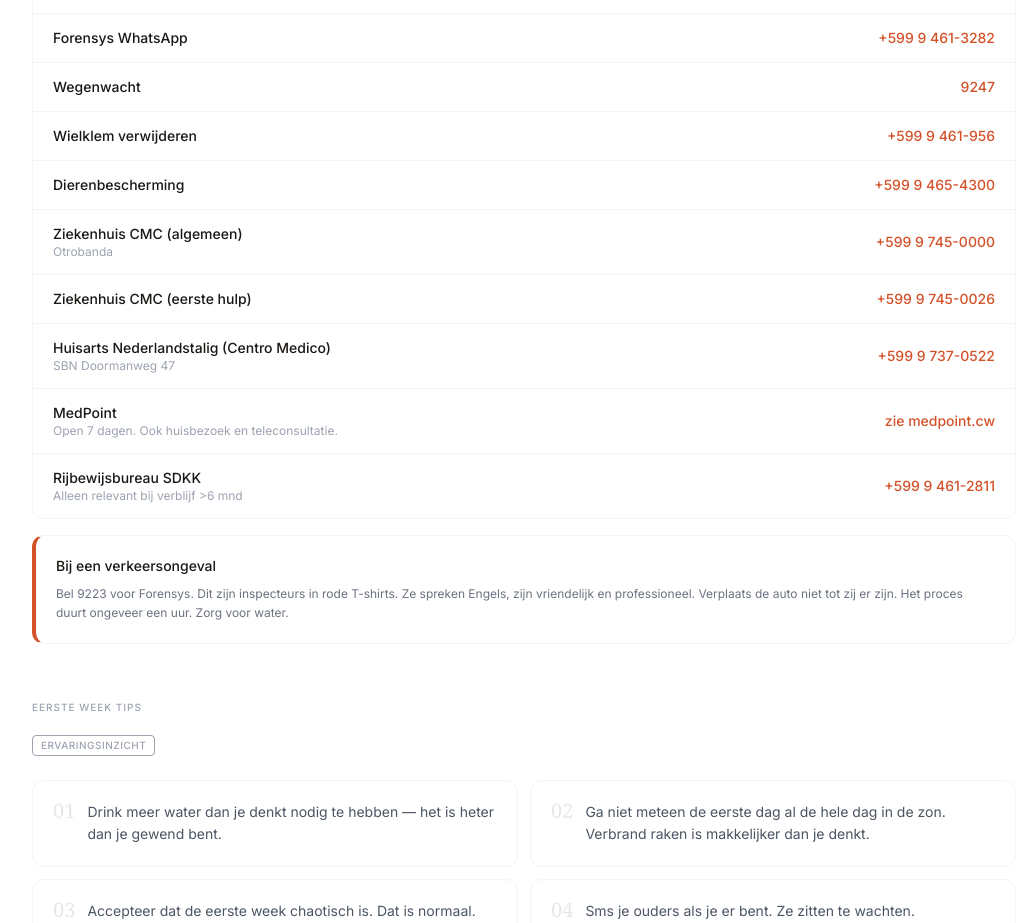
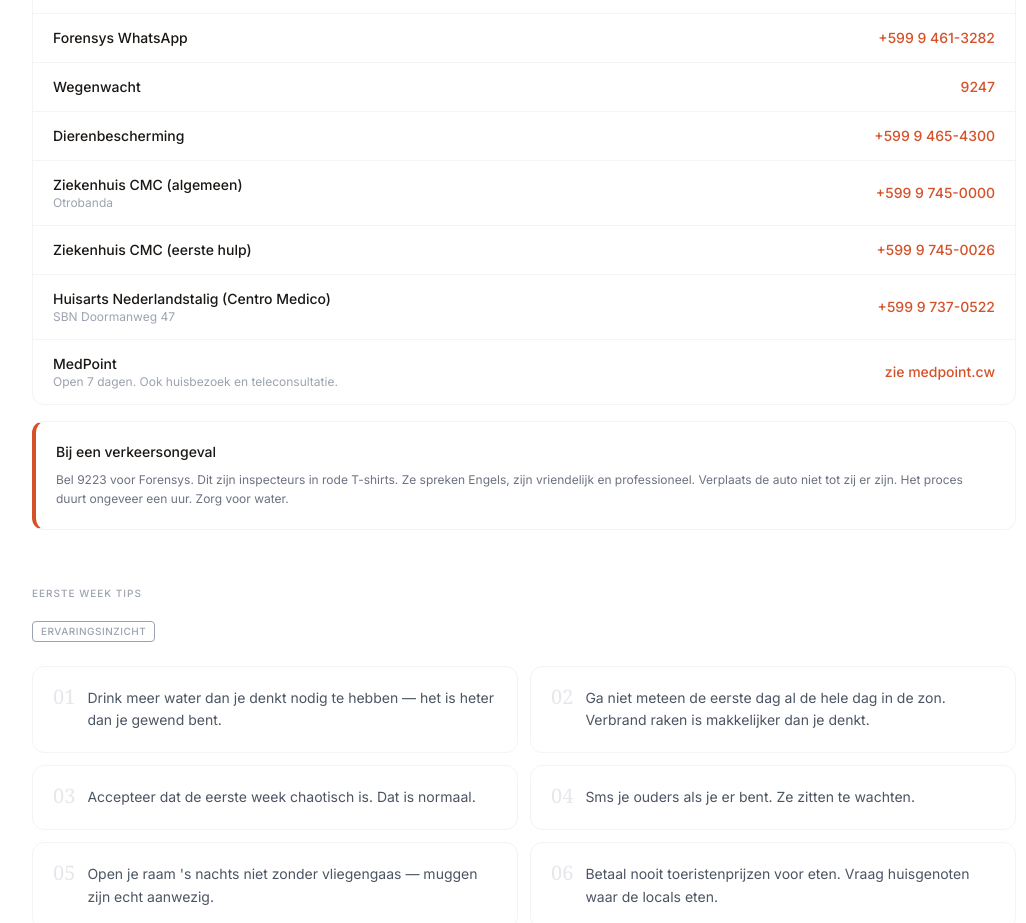
Before and after one commit to jessevenniker/stagestart, a React (Vite) app: page /eerste-week in a window 1280 px wide. Shown: the part 2930-3853 px from the top of the page, without its empty margins (116-1142 px from the left). Built offline with nearby package versions, Linux system fonts and the light colour scheme.

Commit message:
Audit S2: SDKK rijbewijs-info en onbetrouwbaar wielklem-nummer verwijderd

```diff
--- a/src/pages/EersteWeek.jsx
+++ b/src/pages/EersteWeek.jsx
@@ -74,13 +74,11 @@ const NUMMERS = [
   { label: 'Verkeersongeval (Forensys)', nummer: '9223', toelichting: 'Inspecteurs in rode T-shirts. Verplaats de auto NIET.' },
   { label: 'Forensys WhatsApp', nummer: '+599 9 461-3282' },
   { label: 'Wegenwacht', nummer: '9247' },
-  { label: 'Wielklem verwijderen', nummer: '+599 9 461-956' },
   { label: 'Dierenbescherming', nummer: '+599 9 465-4300' },
   { label: 'Ziekenhuis CMC (algemeen)', nummer: '+599 9 745-0000', toelichting: 'Otrobanda' },
   { label: 'Ziekenhuis CMC (eerste hulp)', nummer: '+599 9 745-0026' },
   { label: 'Huisarts Nederlandstalig (Centro Medico)', nummer: '+599 9 737-0522', toelichting: 'SBN Doormanweg 47' },
   { label: 'MedPoint', nummer: 'zie medpoint.cw', toelichting: 'Open 7 dagen. Ook huisbezoek en teleconsultatie.' },
-  { label: 'Rijbewijsbureau SDKK', nummer: '+599 9 461-2811', toelichting: 'Alleen relevant bij verblijf >6 mnd' },
 ]
 
 const EERSTE_WEEK_TIPS = [
--- a/src/pages/FAQ.jsx
+++ b/src/pages/FAQ.jsx
@@ -38,14 +38,14 @@ const FAQ_DATA = [
       { q: 'Is Curaçao veilig?', a: 'Ja, mits je je gedrag aanpast. Geen waardespullen open laten liggen, niet alleen door donkere wijken lopen, altijd met z\'n tweeën na donker.' },
       { q: 'Welke taal spreken ze?', a: 'Papiaments, Nederlands, Spaans en Engels. Met Nederlands kom je overal. "Bon dia" (goedemorgen) gaat een lange weg.' },
       { q: 'Hoe is het internet?', a: 'Goed. Digicel en Flow bieden prepaid data-bundels. WiFi in de meeste studentenhuizen. DennisMobile biedt eSIM waarmee je je NL-nummer behoudt.' },
-      { q: 'Kan ik mijn rijbewijs gebruiken?', a: 'Je Nederlands rijbewijs is geldig op Curaçao. Voor een reguliere stage is omzetten naar een Curaçaos rijbewijs niet nodig. Bij langdurig verblijf (>6 maanden) of registratie van een eigen voertuig kan omzetting relevant worden — contacteer dan SDKK (+599 9 461-2811).' },
+      { q: 'Kan ik mijn rijbewijs gebruiken?', a: 'Je Nederlands rijbewijs is geldig op Curaçao. Voor een reguliere stage is omzetten naar een Curaçaos rijbewijs niet nodig. Bij langdurig verblijf (>6 maanden) of registratie van een eigen voertuig kan omzetting relevant worden. Informeer in dat geval bij de bevoegde instantie op Curaçao.' },
     ],
   },
   {
     categorie: 'Gezondheid',
     vragen: [
       { q: 'Moet ik me laten vaccineren?', a: 'Geen verplichte vaccinaties voor Curaçao. Zorg dat je Nederlandse basisverzekering actief blijft en sluit een reisverzekering af.' },
-      { q: 'Is er een Nederlandstalige huisarts?', a: 'Ja. Centro Medico Aesculapius, SBN Doormanweg 47. Tel: +599 9 737 0522. Ochtend: open spreekuur. Middag: op afspraak.' },
+      { q: 'Is er een Nederlandstalige huisarts?', a: 'Ja. Centro Medico Aesculapius, SBN Doormanweg 47. Tel: +599 9 737-0522. Ochtend: open spreekuur. Middag: op afspraak.' },
       { q: 'Hoe zit het met muggen?', a: 'Actief in het regenseizoen (juni–november) en \'s avonds. Gebruik insectenwerende spray (DEET). Slaap met gesloten ramen of klamboe.' },
     ],
   },
```
